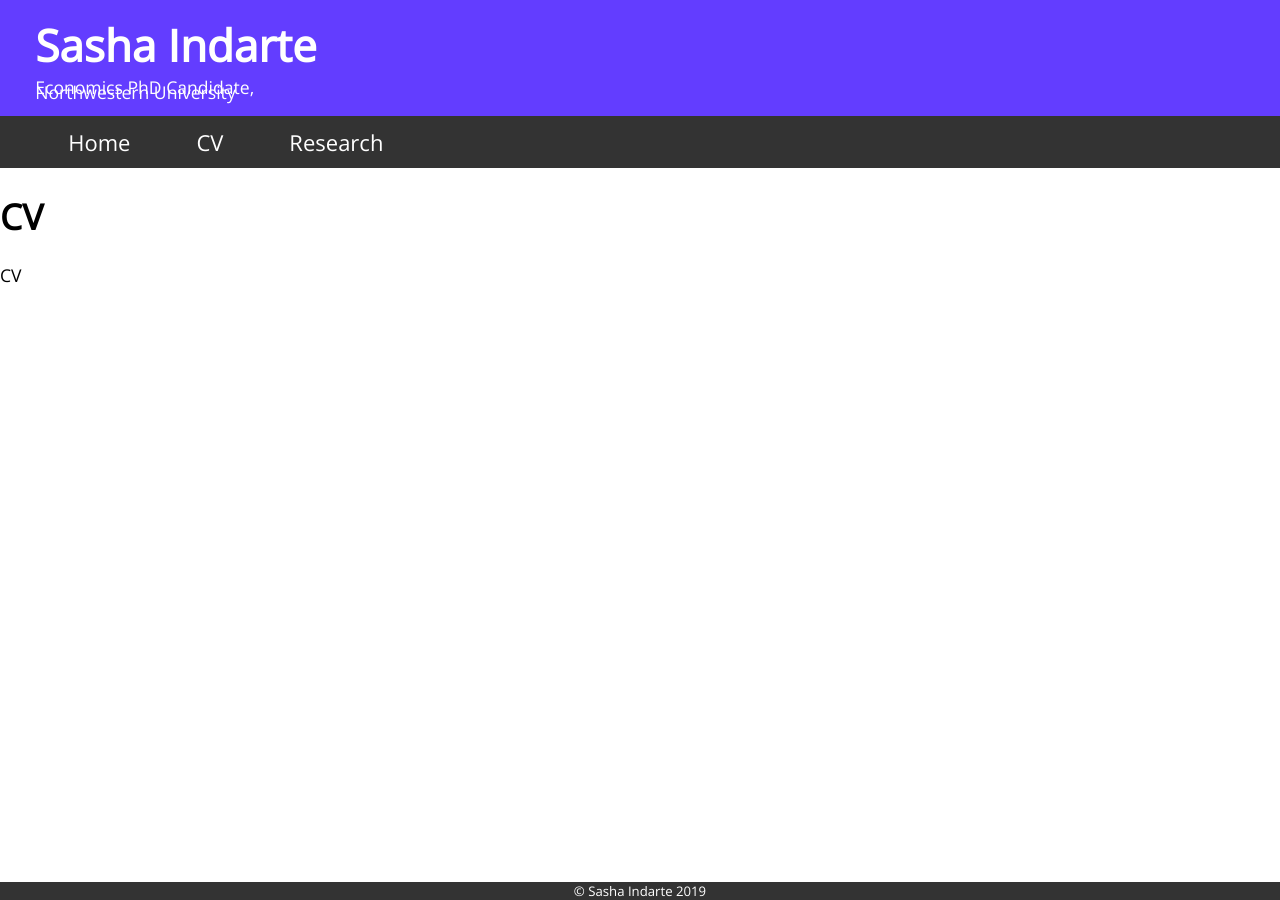
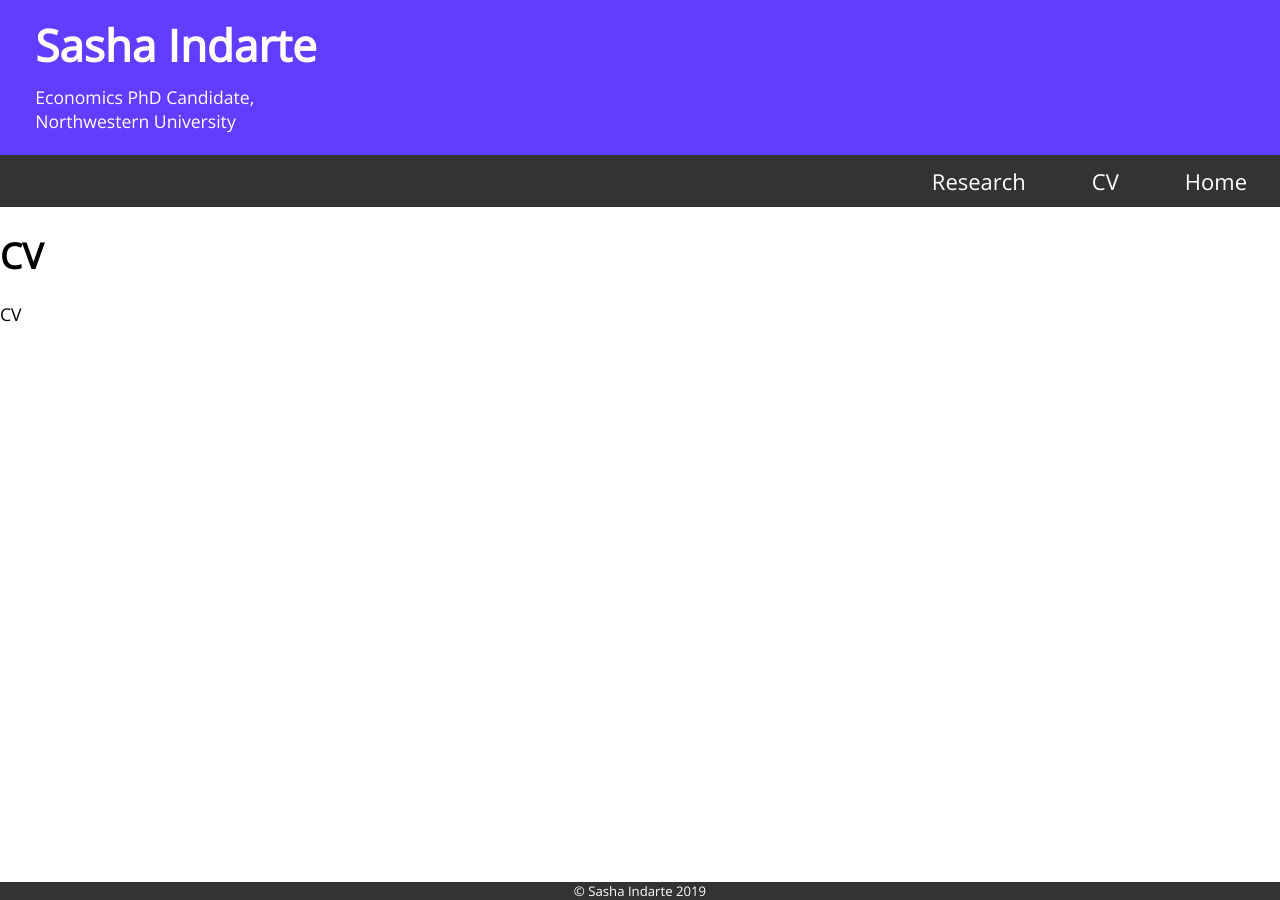
Before and after one commit to sashaindarte/sashaindarte.github.io, a Jekyll site: the page built from cv/index.html, in a window 1280 px wide. Built offline with Jekyll 4.4.1, drawn with Linux system fonts in a browser that asks for light colours.

Commit message:
Update main.css

```diff
--- a/css/main.css
+++ b/css/main.css
@@ -23,10 +23,6 @@ body {
   line-height: .5em;
 }
 
-.header p {
-  line-height: .25em;
-}
-
 .row .main h2 {
   font-size: 2em;
     line-height: .5em;
@@ -46,7 +42,7 @@ body {
 }
 
 br {
-        line-height: 100%;
+        line-height: 110%;
      }
 
 /* Sticky navbar - toggles between relative and fixed, depending on the scroll position. It is positioned relative until a given offset position is met in the viewport - then it "sticks" in place (like position:fixed). The sticky value is not supported in IE or Edge 15 and earlier versions. However, for these versions the navbar will inherit default position */
@@ -61,7 +57,7 @@ br {
 
 /* Style the navigation bar links */
 .navbar a {
-  float: left;
+  float: right;
   display: block;
   color: white;
   font-size: 1.25em;
@@ -73,7 +69,7 @@ br {
 
 /* Right-aligned link */
 .navbar a.right {
-  float: left;
+  float: right;
 }
 
 /* Change color on hover */
@@ -112,7 +108,7 @@ br {
   	-ms-flex: 60%; /* IE10 */
   	flex: 60%;
   	background-color: white;
-  	padding: 2em 12em 0em 2em;
+  	padding: 2em 12em 0em 3em;
 }
 
 /* Reserach container */
```
